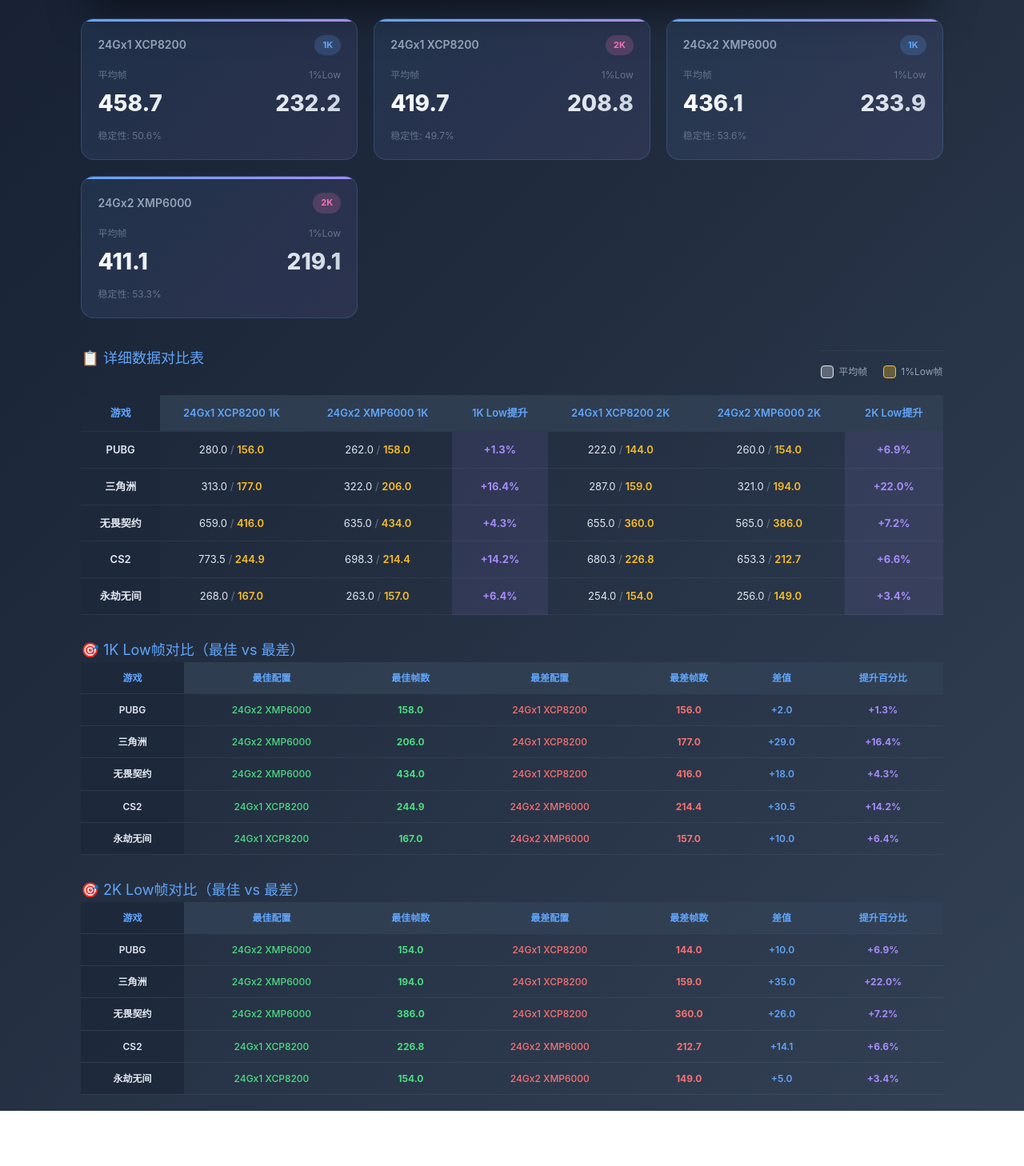
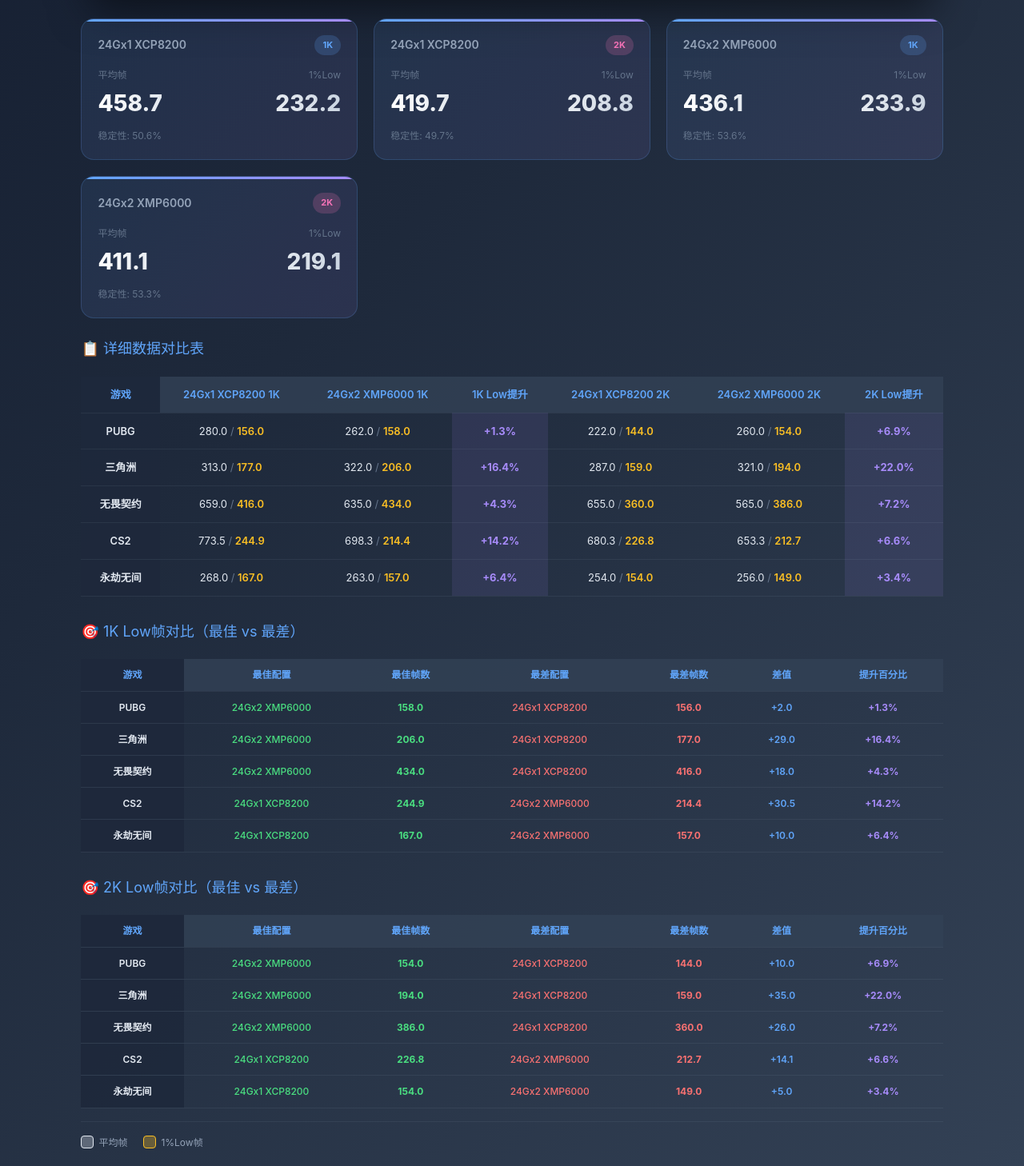
Before and after one commit to demoncome/dataEasyCome, a Vue app in the folder memory-vue/: page / in a window 1280 px wide. Shown: the part 1141-2599 px from the top of the page at 80% size. Before the commit the page ends 2530 px from the top, so only its background shows below. Built offline with nearby package versions, Linux system fonts and the light colour scheme.

Commit message:
Revert "【优化UI界面布局】【调整柱状图】"
This reverts commit 3ef04e504d973b47410c6230fd8b002406972050.

```diff
--- a/memory-vue/src/components/ComparisonTable.vue
+++ b/memory-vue/src/components/ComparisonTable.vue
@@ -171,19 +171,7 @@ const tableData = computed(() => {
 
 <template>
   <div class="chart-wrapper" style="margin-top: 24px;">
-    <div class="table-header">
-      <h3 class="table-title">📋 详细数据对比表</h3>
-      <div class="legend">
-        <span class="legend-item">
-          <span class="legend-color avg"></span>
-          平均帧
-        </span>
-        <span class="legend-item">
-          <span class="legend-color low"></span>
-          1%Low帧
-        </span>
-      </div>
-    </div>
+    <h3 class="table-title">📋 详细数据对比表</h3>
     <div class="comparison-table">
       <table>
         <thead>
@@ -268,19 +256,22 @@ const tableData = computed(() => {
       </table>
     </div>
 
+    <div class="legend">
+      <span class="legend-item">
+        <span class="legend-color avg"></span>
+        平均帧
+      </span>
+      <span class="legend-item">
+        <span class="legend-color low"></span>
+        1%Low帧
+      </span>
+    </div>
   </div>
 </template>
 
 <style scoped>
-.table-header {
-  display: flex;
-  justify-content: space-between;
-  align-items: center;
+.table-title {
   margin-bottom: 20px;
-}
-
-.table-title {
-  margin: 0;
   color: #60a5fa;
   font-size: 18px;
 }
--- a/memory-vue/src/components/MemoryChart.vue
+++ b/memory-vue/src/components/MemoryChart.vue
@@ -70,7 +70,7 @@ function createGroupedOption(): EChartsOption {
           color: store.adjustBrightness(config.color, brightness),
           borderRadius: [4, 4, 0, 0]
         },
-        barWidth: isBoth ? '15%' : '24%',
+        barWidth: isBoth ? '10%' : '15%',
         label: {
           show: true,
           position: store.isMobile ? 'insideTop' : 'top',
@@ -89,7 +89,7 @@ function createGroupedOption(): EChartsOption {
           color: store.adjustBrightness(config.color, brightness * 0.6),
           borderRadius: [4, 4, 0, 0]
         },
-        barWidth: isBoth ? '15%' : '24%',
+        barWidth: isBoth ? '10%' : '15%',
         label: {
           show: true,
           position: store.isMobile ? 'insideTop' : 'top',
@@ -190,7 +190,7 @@ function createAvgOnlyOption(): EChartsOption {
           },
           borderRadius: [6, 6, 0, 0]
         },
-        barWidth: isBoth ? '16%' : '24%',
+        barWidth: isBoth ? '12%' : '18%',
         label: {
           show: true,
           position: 'top',
@@ -287,7 +287,7 @@ function createLowOnlyOption(): EChartsOption {
           },
           borderRadius: [6, 6, 0, 0]
         },
-        barWidth: isBoth ? '18%' : '28%',
+        barWidth: isBoth ? '12%' : '18%',
         label: {
           show: true,
           position: 'top',
```
